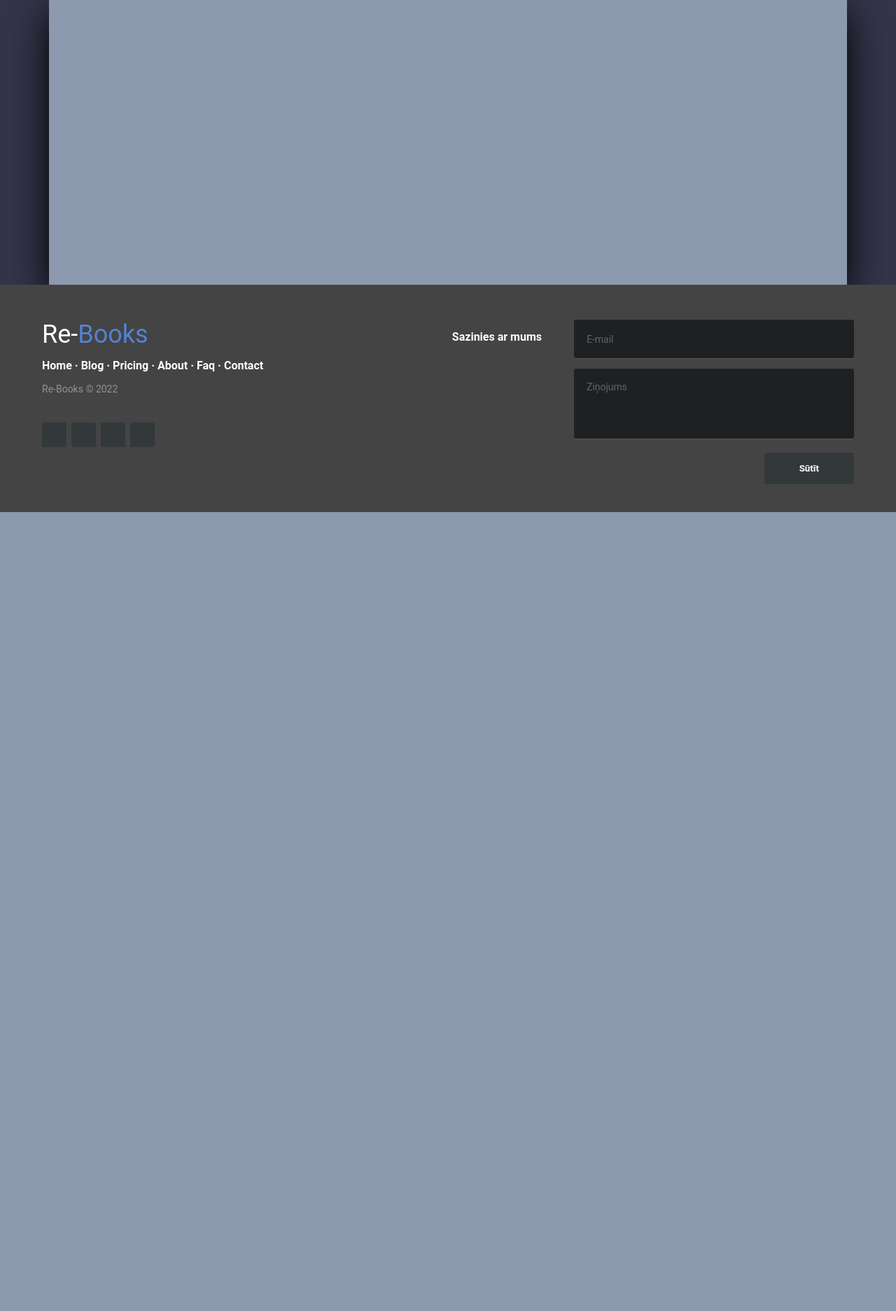
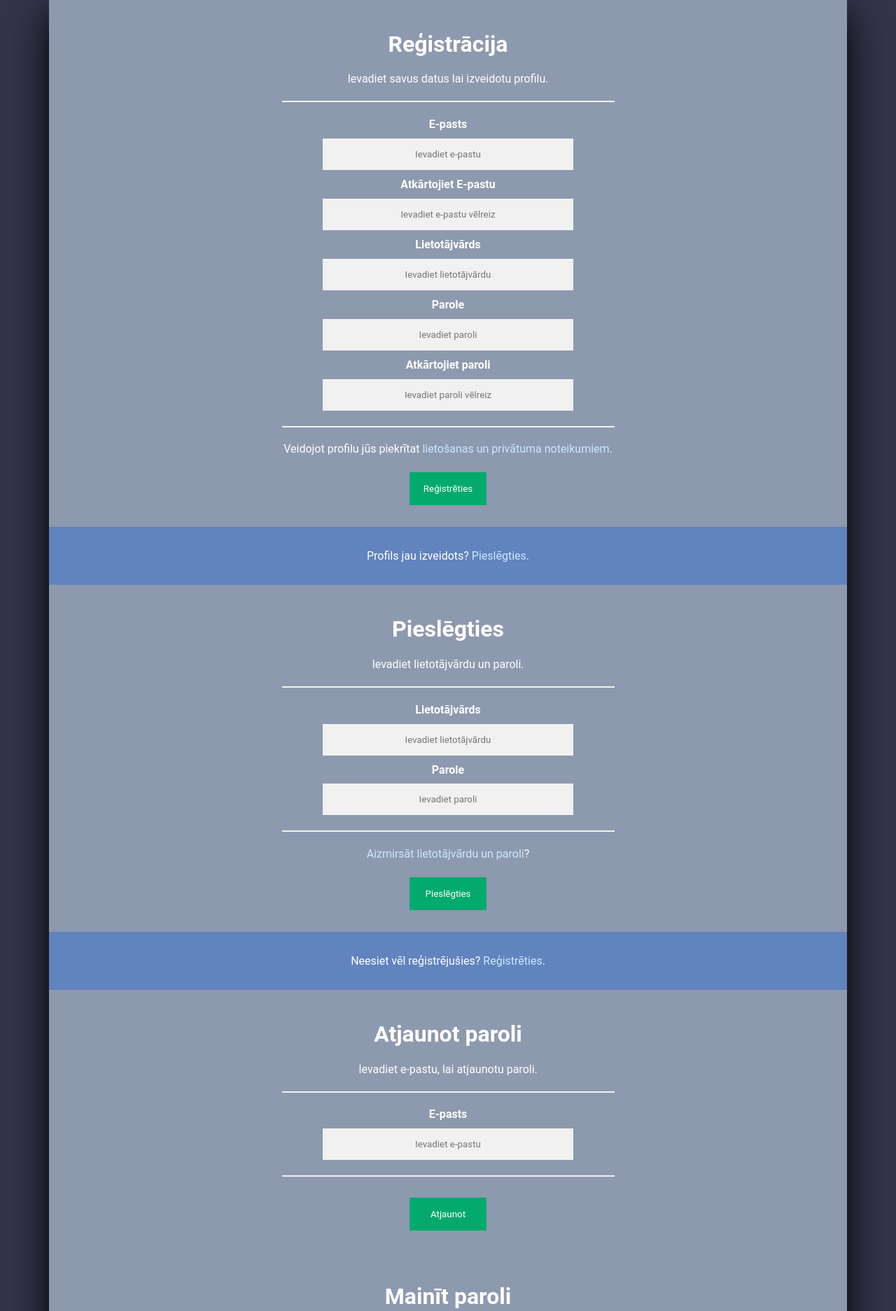
Before and after one commit to fowik/Re-Books, a PHP site: page /register.html in a window 1280 px wide. Shown: the part 68-1942 px from the top of the page at 70% size. Before the commit the page ends 800 px from the top, so only its background shows below. Run offline with PHP 8.4, Linux system fonts and the light colour scheme; some web fonts are replaced.

Commit message:
login and registration

```diff
--- a/css/register.css
+++ b/css/register.css
@@ -17,9 +17,204 @@ html, body {
 
 .main {
     flex: 1 1 auto;
-
     width: 1140px;
     margin: auto;
     background-color: #8d99ae;
     box-shadow: 0 20px 50px black;
 }
+
+/*reģistrēties logs*/
+
+.registracija {
+    text-align: center;
+    padding: 2%;
+}
+
+input[type=text], input[type=password] {
+    text-align: center;
+    margin-left: auto;
+    margin-right: auto;
+    margin-top: 1%;
+    margin-bottom: 1%;
+    width: 30%;
+    padding: 15px;
+    display: list-item;
+    border: none;
+    background: #f1f1f1;
+}
+
+input[type=text]:focus, input[type=password]:focus {
+    background-color: #ddd;
+    outline: none;
+}
+
+hr {
+    border: 1px solid #f1f1f1;
+    width: 473px;
+    margin-bottom: 2%;
+    margin-top: 2%;
+}
+
+.registracijas_poga {
+    background-color: #04AA6D;
+    color: white;
+    padding: 16px 16px;
+    margin: 8px 0;
+    border: none;
+    cursor: pointer;
+    width: 10%;
+}
+
+.registracijas_poga:hover {
+    background-color: #028354;
+}
+
+.pieslegties_logs {
+    padding: 16px;
+    background-color: #6183be;
+    text-align: center;
+}
+
+/*pieslēgties logs*/
+
+.pieslegties {
+    text-align: center;
+    padding: 2%;
+}
+
+input[type=text], input[type=password] {
+    text-align: center;
+    margin-left: auto;
+    margin-right: auto;
+    margin-top: 1%;
+    margin-bottom: 1%;
+    width: 30%;
+    padding: 15px;
+    display: list-item;
+    border: none;
+    background: #f1f1f1;
+}
+
+input[type=text]:focus, input[type=password]:focus {
+    background-color: #ddd;
+    outline: none;
+}
+
+hr {
+    border: 1px solid #f1f1f1;
+    width: 473px;
+    margin-bottom: 2%;
+    margin-top: 2%;
+}
+
+.pieslegties_poga {
+    background-color: #04AA6D;
+    color: white;
+    padding: 16px 16px;
+    margin: 8px 0;
+    border: none;
+    cursor: pointer;
+    width: 10%;
+}
+
+.pieslegties_poga:hover {
+    background-color: #028354;
+}
+
+.registracijas_logs {
+    padding: 16px;
+    background-color: #6183be;
+    text-align: center;
+}
+
+/*mainīt paroli logs*/
+
+.atjaunot_paroli {
+    text-align: center;
+    padding: 2%;
+}
+
+input[type=text], input[type=password] {
+    text-align: center;
+    margin-left: auto;
+    margin-right: auto;
+    margin-top: 1%;
+    margin-bottom: 1%;
+    width: 30%;
+    padding: 15px;
+    display: list-item;
+    border: none;
+    background: #f1f1f1;
+}
+
+input[type=text]:focus, input[type=password]:focus {
+    background-color: #ddd;
+    outline: none;
+}
+
+hr {
+    border: 1px solid #f1f1f1;
+    width: 473px;
+    margin-bottom: 2%;
+    margin-top: 2%;
+}
+
+.atjaunot_poga {
+    background-color: #04AA6D;
+    color: white;
+    padding: 16px 16px;
+    margin: 8px 0;
+    border: none;
+    cursor: pointer;
+    width: 10%;
+}
+
+.atjaunot_poga:hover {
+    background-color: #028354;
+}
+
+/*atjaunot paroli logs*/
+
+.mainit_paroli {
+    text-align: center;
+    padding: 2%;
+}
+
+input[type=text], input[type=password] {
+    text-align: center;
+    margin-left: auto;
+    margin-right: auto;
+    margin-top: 1%;
+    margin-bottom: 1%;
+    width: 30%;
+    padding: 15px;
+    display: list-item;
+    border: none;
+    background: #f1f1f1;
+}
+
+input[type=text]:focus, input[type=password]:focus {
+    background-color: #ddd;
+    outline: none;
+}
+
+hr {
+    border: 1px solid #f1f1f1;
+    width: 473px;
+    margin-bottom: 2%;
+    margin-top: 2%;
+}
+
+.mainit_poga {
+    background-color: #04AA6D;
+    color: white;
+    padding: 16px 16px;
+    margin: 8px 0;
+    border: none;
+    cursor: pointer;
+    width: 10%;
+}
+
+.mainit_poga:hover {
+    background-color: #028354;
+}
--- a/register.html
+++ b/register.html
@@ -12,18 +12,98 @@
 </head>
 <body>
 
-
-
     <div class="wrapper">
         <include src="./views/nav-bar.html"></include>
         <div class="main">
+
+            <form action="http://127.0.0.1:5500/index.html">
+                <div class="registracija">
+                  <h1>Reģistrācija</h1>
+                  <p>Ievadiet savus datus lai izveidotu profilu.</p>
+                  <hr>
+
+                  <label for="e-pasts"><b>E-pasts</b></label>
+                  <input type="text" placeholder="Ievadiet e-pastu" name="e-pasts" id="e-pasts" required onpaste="return false;">
+
+                  <label for="e-pasts"><b>Atkārtojiet E-pastu</b></label>
+                  <input type="text" placeholder="Ievadiet e-pastu vēlreiz" name="e-pasts" id="e-pasts" required onpaste="return false;">
+
+                  <label for="lietotajvards"><b>Lietotājvārds</b></label>
+                  <input type="text" placeholder="Ievadiet lietotājvārdu" name="lietotajvards" id="lietotajvards" required onpaste="return false;">
+
+                  <label for="parole"><b>Parole</b></label>
+                  <input type="password" placeholder="Ievadiet paroli" name="parole" id="parole" required onpaste="return false;">
+
+                  <label for="atkartota-parole"><b>Atkārtojiet paroli</b></label>
+                  <input type="password" placeholder="Ievadiet paroli vēlreiz" name="atkartota-parole" id="atkartota-parole" required onpaste="return false;">
+                  <hr>
+
+                  <p>Veidojot profilu jūs piekrītat <a href="" style="color: rgb(203, 233, 255);">lietošanas un privātuma noteikumiem</a>.</p>
+                  <button type="submit" class="registracijas_poga">Reģistrēties</button>
+                </div>
+
+                <div class="pieslegties_logs">
+                  <p>Profils jau izveidots? <a href="" style="color: rgb(203, 233, 255);">Pieslēgties</a>.</p>
+                </div>
+            </form>
+
+            <form action="http://127.0.0.1:5500/index.html">
+                <div class="pieslegties">
+                  <h1>Pieslēgties</h1>
+                  <p>Ievadiet lietotājvārdu un paroli.</p>
+                  <hr>
+
+                  <label for="lietotajvards"><b>Lietotājvārds</b></label>
+                  <input type="text" placeholder="Ievadiet lietotājvārdu" name="lietotajvards" id="lietotajvards" required onpaste="return false;">
+
+                  <label for="parole"><b>Parole</b></label>
+                  <input type="password" placeholder="Ievadiet paroli" name="parole" id="parole" required onpaste="return false;">
+                  <hr>
+
+                  <p><a href="" style="color: rgb(203, 233, 255);">Aizmirsāt lietotājvārdu un paroli</a>?</p>
+                  <button type="submit" class="pieslegties_poga">Pieslēgties</button>
+                </div>
+
+                <div class="registracijas_logs">
+                  <p>Neesiet vēl reģistrējušies? <a href="" style="color: rgb(203, 233, 255);">Reģistrēties</a>.</p>
+                </div>
+            </form>
+
+            <form action="http://127.0.0.1:5500/index.html">
+                <div class="atjaunot_paroli">
+                  <h1>Atjaunot paroli</h1>
+                  <p>Ievadiet e-pastu, lai atjaunotu paroli.</p>
+                  <hr>
+
+                  <label for="e-pasts"><b>E-pasts</b></label>
+                  <input type="text" placeholder="Ievadiet e-pastu" name="e-pasts" id="e-pasts" required onpaste="return false;">
+                  <hr>
+
+                  <button type="submit" class="atjaunot_poga">Atjaunot</button>
+                </div>
+            </form>
+
+            <form action="http://127.0.0.1:5500/index.html">
+                <div class="mainit_paroli">
+                  <h1>Mainīt paroli</h1>
+                  <p>Ievadiet jauno paroli jūsu profilam.</p>
+                  <hr>
+
+                  <label for="parole"><b>Parole</b></label>
+                  <input type="password" placeholder="Ievadiet paroli" name="parole" id="parole" required onpaste="return false;">
+
+                  <label for="atkartota-parole"><b>Atkārtojiet paroli</b></label>
+                  <input type="password" placeholder="Ievadiet paroli vēlreiz" name="atkartota-parole" id="atkartota-parole" required onpaste="return false;">
+                  <hr>
+
+                  <button type="submit" class="mainit_poga">Mainīt</button>
+                </div>
+            </form>
 
         </div>
         <include src="./views/footer.html"></include>
     </div>
 
-
-
     <script src="jquery.js"></script>
 </body>
 </html>
```
